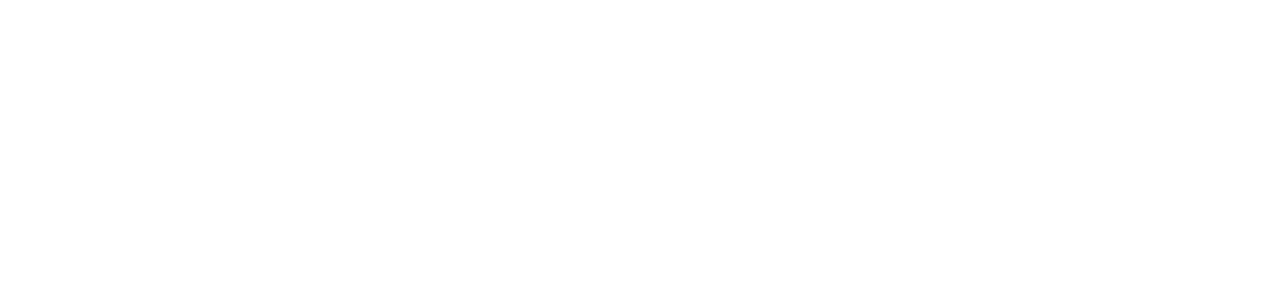
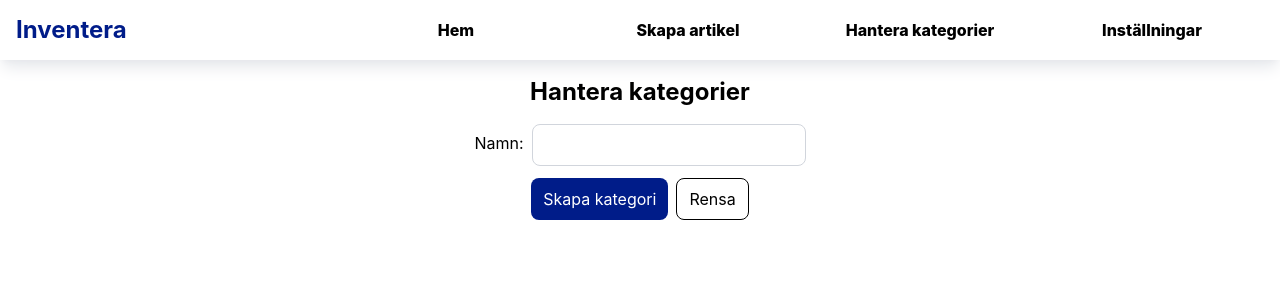
Before and after one commit to Joelpettersson35/inventera, a React (Vite) app in the folder frontend/: page /categories in a window 1280 px wide. Before the commit this address had no page. Shown: the top 300 px of the page. Built offline with nearby package versions, Linux system fonts and the light colour scheme.

Commit message:
Kategoriformulär och ändrade typer

```diff
--- a/frontend/src/App.tsx
+++ b/frontend/src/App.tsx
@@ -5,6 +5,7 @@
 import ArticlePage from "./pages/ArticlePage";
 import Settings from "./pages/Settings";
 import Create from "./pages/Create";
+import Categories from "./pages/Categories";
 import NoQrLayout from "./layouts/NoQrLayout";
 
 function App() {
@@ -16,6 +17,7 @@
       </Route>
       <Route element={<NoQrLayout />}>
         <Route path="create" element={<Create />} />
+        <Route path="categories" element={<Categories />} />
         <Route path="settings" element={<Settings />} />
       </Route>
     </Routes>
--- /dev/null
+++ b/frontend/src/components/CategoryForm.tsx
@@ -0,0 +1,50 @@
+import { useState } from "react";
+import Message from "./Message";
+import type { Feedback } from "../types/Feedback";
+
+export default function CategoryForm() {
+  const [name, setName] = useState("");
+  const [feedback, setFeedback] = useState<Feedback | null>(null);
+
+  function handleCreate() {}
+  function handleClear() {}
+  return (
+    <div className="flex flex-col w-full gap-2">
+      <form
+        onSubmit={handleCreate}
+        onReset={handleClear}
+        className="flex w-full flex-wrap justify-center gap-y-3"
+      >
+        <h2 className="text-2xl mt-4 font-bold">Hantera kategorier</h2>
+        <div className="flex w-full justify-center items-center gap-x-2">
+          <label htmlFor="name">Namn: </label>
+          <input
+            type="text"
+            id="name"
+            className="mt-1 rounded-lg border border-gray-300 px-3 py-2"
+            value={name}
+            onChange={(event) => setName(event.target.value)}
+          />
+        </div>
+
+        <div className=" flex gap-x-2">
+          <button
+            type="submit"
+            className="px-3 py-2 bg-[#001C89] text-white rounded-lg"
+          >
+            Skapa kategori
+          </button>
+          <button type="reset" className="px-3 py-2 rounded-lg border">
+            Rensa
+          </button>
+        </div>
+      </form>
+
+      {feedback && (
+        <div className="p-4">
+          <Message type={feedback.type} message={feedback.message} />
+        </div>
+      )}
+    </div>
+  );
+}
--- a/frontend/src/components/Navigation.tsx
+++ b/frontend/src/components/Navigation.tsx
@@ -40,7 +40,14 @@
           onClick={() => setIsOpen(false)}
           className="px-3 py-2 hover:bg-gray-100 w-56"
         >
-          Skapa och ta bort
+          Skapa artikel
+        </Link>
+        <Link
+          to="/categories"
+          onClick={() => setIsOpen(false)}
+          className="px-3 py-2 hover:bg-gray-100 w-56"
+        >
+          Hantera kategorier
         </Link>
         <Link
           to="/settings"
--- /dev/null
+++ b/frontend/src/pages/Categories.tsx
@@ -0,0 +1,9 @@
+import CategoryForm from "../components/CategoryForm";
+
+export default function ManageCategories() {
+  return (
+    <div>
+      <CategoryForm />
+    </div>
+  );
+}
--- /dev/null
+++ b/frontend/src/types/Feedback.ts
@@ -0,0 +1,6 @@
+import { type MessageType } from "../components/Message";
+
+export type Feedback = {
+  type: MessageType;
+  message: string;
+};
```
Also changed, not shown: frontend/src/pages/Create.tsx (+1 -6 lines), frontend/src/types/Article.ts (renamed from frontend/src/types/Article.tsx).
